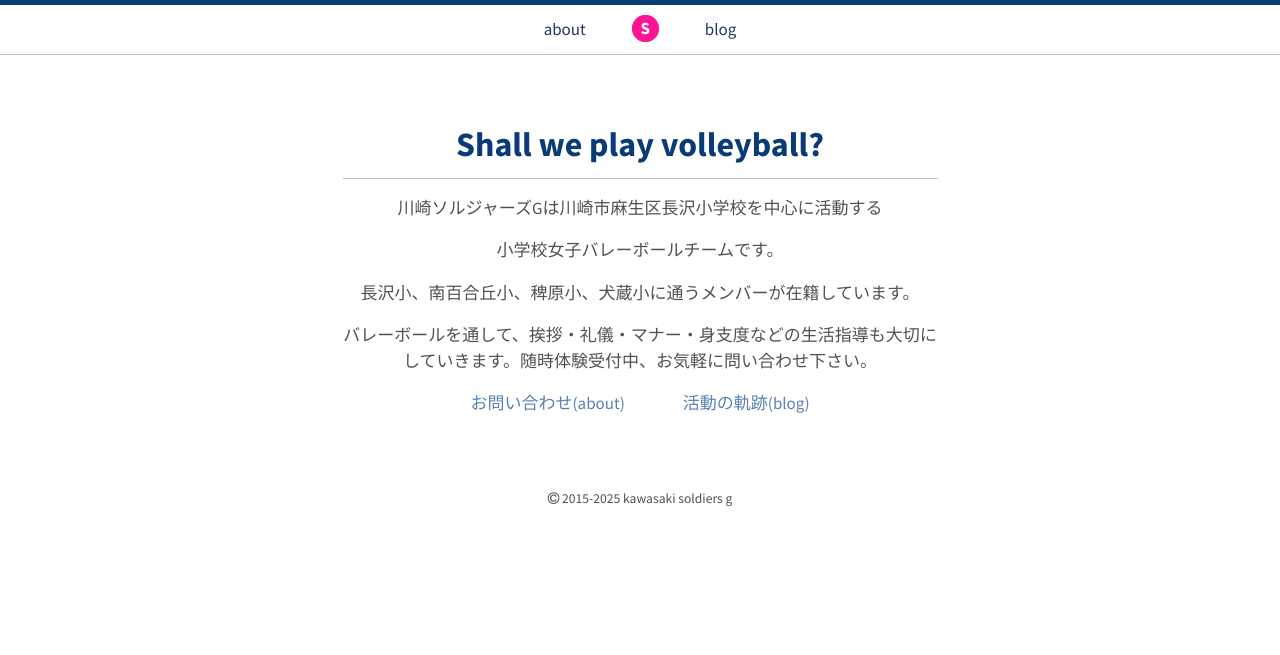
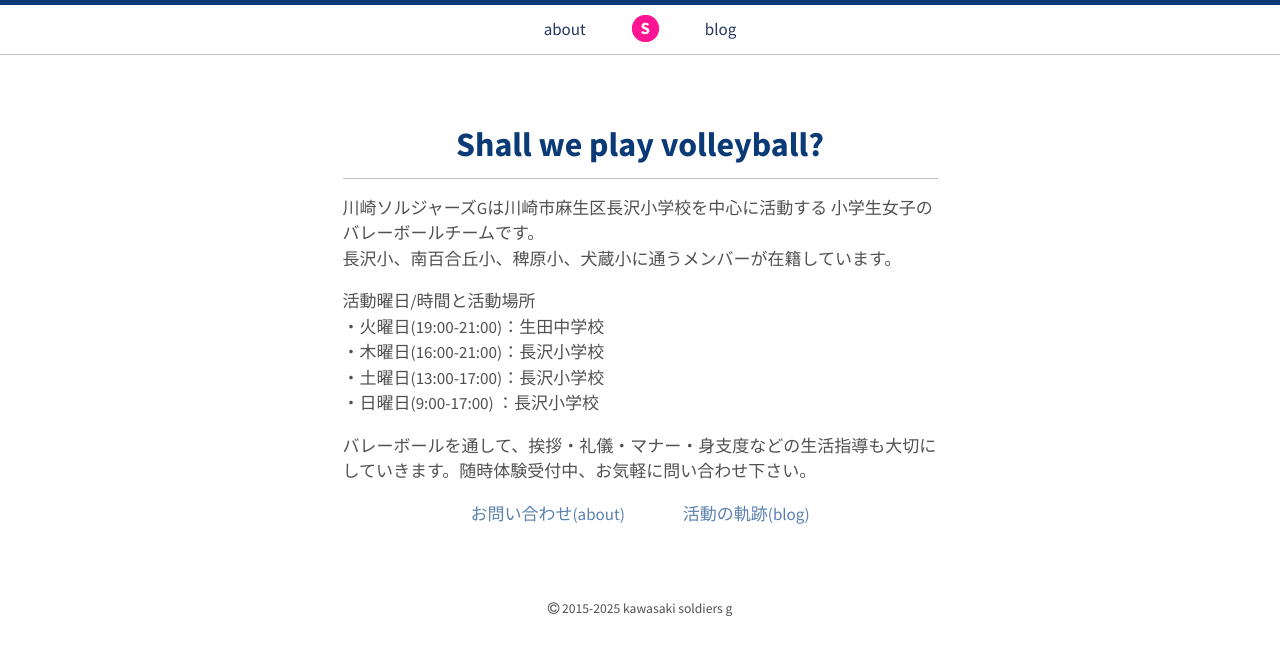
Before and after one commit to soldiersg/soldiersg.github.io, a Jekyll site: the page built from index.html, in a window 1280 px wide. Shown: the top 655 px of the page. Built offline with Jekyll 4.4.1, drawn with Linux system fonts in a browser that asks for light colours.

Commit message:
add new airtles

```diff
--- a/index.html
+++ b/index.html
@@ -8,19 +8,27 @@ title: Home
     <h1 class="landing-title">Shall we play volleyball?</h1>
   </header>
 
-  <div class="text-center">
+  <div class="text-left">
     <p>
       <!-- <i class="fa fa-code-fork fa-3x"></i> -->
     </p>
 
     <p>
       川崎ソルジャーズGは川崎市麻生区長沢小学校を中心に活動する
+      小学生女子のバレーボールチームです。
+      <br>
+      長沢小、南百合丘小、稗原小、犬蔵小に通うメンバーが在籍しています。
     </p>
     <p>
-      小学校女子バレーボールチームです。
-    </p>
-    <p>
-      長沢小、南百合丘小、稗原小、犬蔵小に通うメンバーが在籍しています。
+      活動曜日/時間と活動場所
+      <br>
+      ・火曜日(19:00-21:00)：生田中学校
+        <br>
+      ・木曜日(16:00-21:00)：長沢小学校
+        <br>
+      ・土曜日(13:00-17:00)：長沢小学校
+        <br>
+      ・日曜日(9:00-17:00) ：長沢小学校
     </p>
     <p>
       バレーボールを通して、挨拶・礼儀・マナー・身支度などの生活指導も大切にしていきます。随時体験受付中、お気軽に問い合わせ下さい。
@@ -32,10 +40,11 @@ title: Home
       <a href="https://www.instagram.com/kawasaki.soldiers.g/?fbclid=IwY2xjawJPV7VleHRuA2FlbQIxMAABHciYi4I89Ks1mdPmLnXLAZG6dU6C43RtBTvu8eOwY3-LPU6hL5oPylR-xQ_aem_e28aCXkl76j9zlNmbEMpSQ#">Instagram</a>
     </p>
     -->
+  </div>
+  <div class="text-center">
     <p>
       <a href="{{site.baseurl}}/about/">お問い合わせ(about)</a>
 
       <a href="{{site.baseurl}}/blog/">活動の軌跡(blog)</a>
     </p>
-
-</div>
+  </div>
```
Also changed, not shown: about.md (+1 -1 lines), blog/_posts/2025-02-15-ohimachiensei.md (+3 -2 lines), blog/_posts/2025-02-16-morutencup.md (added, +5 -0 lines), 14 other files.
